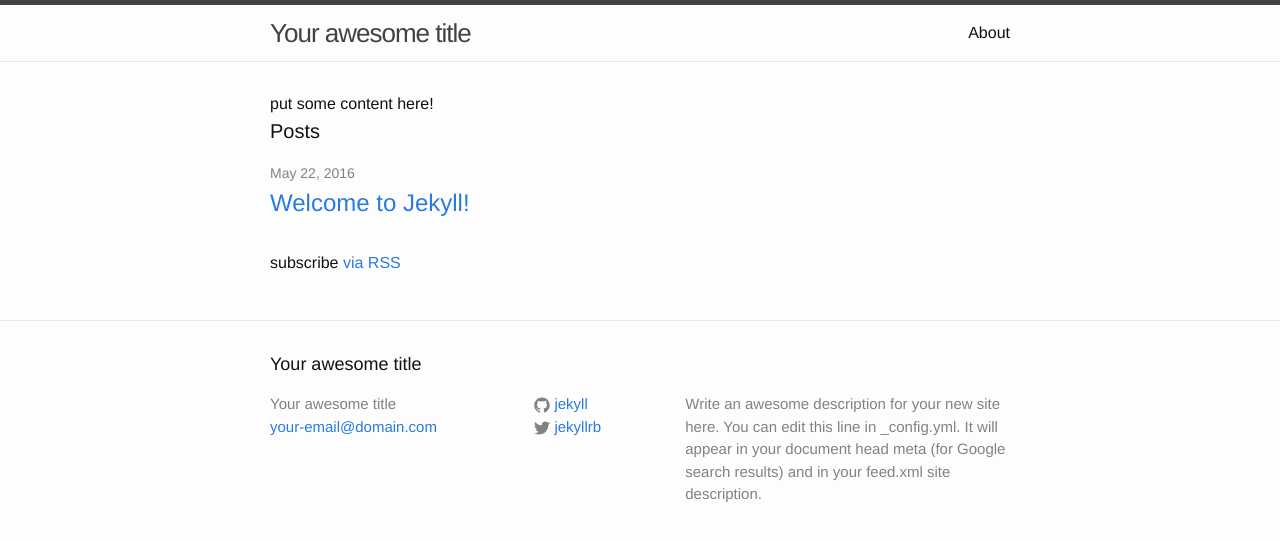
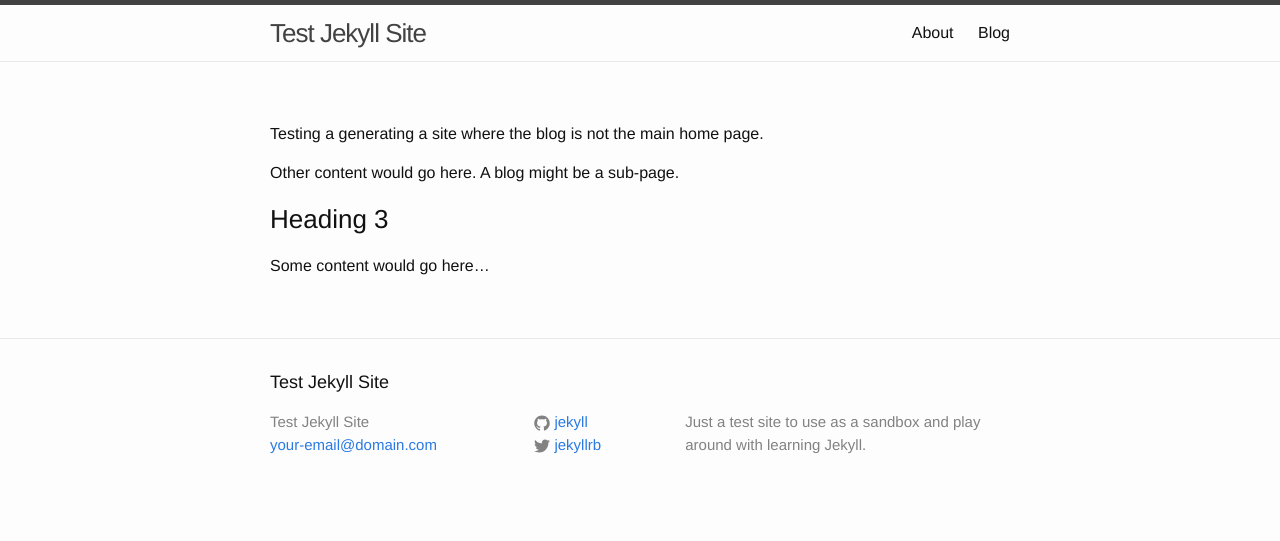
Before and after one commit to sschertz/test-jekyll-site, a Jekyll site: the page built from index.md, in a window 1280 px wide. Shown: the top 541 px of the page. Built offline with Jekyll 4.4.1, drawn with Linux system fonts in a browser that asks for light colours.

Commit message:
Testing...

```diff
--- a/_config.yml
+++ b/_config.yml
@@ -6,12 +6,10 @@
 # 'jekyll serve'. If you change this file, please restart the server process.
 
 # Site settings
-title: Your awesome title
+title: Test Jekyll Site
 email: your-email@domain.com
 description: > # this means to ignore newlines until "baseurl:"
-  Write an awesome description for your new site here. You can edit this
-  line in _config.yml. It will appear in your document head meta (for
-  Google search results) and in your feed.xml site description.
+  Just a test site to use as a sandbox and play around with learning Jekyll.
 baseurl: "" # the subpath of your site, e.g. /blog
 url: "http://yourdomain.com" # the base hostname & protocol for your site
 twitter_username: jekyllrb
--- a/index.html
+++ b/blog/index.html
@@ -1,10 +1,11 @@
 ---
-layout: default
+layout: page
+title: Blog
 ---
 
 <div class="home">
 
-put some content here!
+<p>So some intro text could go here...</p>
 
   <h1 class="page-heading">Posts</h1>
 
--- /dev/null
+++ b/index.md
@@ -0,0 +1,11 @@
+---
+layout: page
+---
+
+Testing a generating a site where the blog is not the main home page.
+
+Other content would go here. A blog might be a sub-page.
+
+### Heading 3
+
+Some content would go here…
```
Also changed, not shown: _posts/2016-05-23-my-test-post.md (added, +8 -0 lines), about.md (+0 -4 lines), 1 other file.
